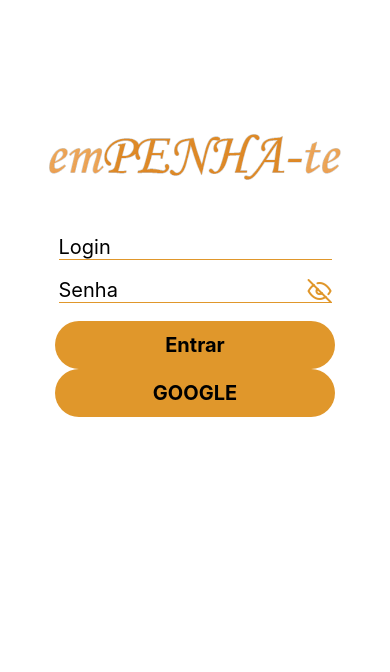
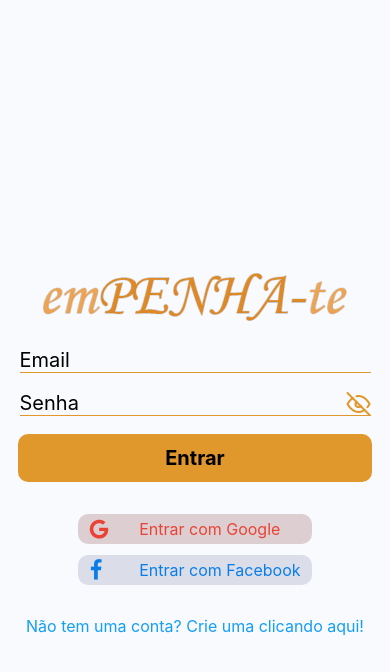
Before and after one commit to Thiagospg/emPENHA-te, a React Native app: screen /Login in a window 390 px wide. Shown: the top 672 px of the page. Built offline with nearby package versions, Linux system fonts and the light colour scheme.

Commit message:
added style for google and facebook buttons, and added register form

```diff
--- a/src/pages/Login/index.js
+++ b/src/pages/Login/index.js
@@ -1,42 +1,49 @@
-import React, { useState } from 'react';
+import React, { useState, useEffect } from 'react';
 import styles from './style';
 import firebase from '../../config/firebaseconfig';
 import { Feather } from '@expo/vector-icons';
 import * as Google from 'expo-google-app-auth';
+import { FontAwesome } from '@expo/vector-icons';
 import { View,
          Text,
          SafeAreaView,
          TextInput,
          Image,
-         TouchableOpacity
+         TouchableOpacity,
+         Alert
         } from 'react-native';
 
-export default function Login({ navigation }){
+export default function Login({ route, navigation }){
 
-    const [login, setLogin] = useState('');
+    const [email, setEmail] = useState('');
     const [password, setPassword] = useState('');
     const [passwordVisible, setPasswordVisible] = useState(true);
 
     //Sign in using a simple account created in the app
-    const handleLogin = (login, password) => {
-        firebase.auth().signInWithEmailAndPassword(login, password)
+    const handleLogin = (email, password) => {
+        firebase.auth().signInWithEmailAndPassword(email, password)
         .then((userCredential) => {
+            let user = userCredential.user;
 
-            let user = userCredential.user;
-            console.log(user.uid)
-            navigation.navigate("PostHome", {userId: user.uid})
+            if (user.emailVerified) {
+                navigation.navigate("PostHome", {userId: user.uid})
+            } else {
+                Alert.alert('Não foi possível entrar', 'O email ainda não foi ativado. Por favor, verifique sua caixa de email para ativar esta conta.')
+            }
 
         })
         .catch((error) => {
             let errorCode = error.code;
             let errorMessage = error.message;
 
-            if (errorCode === 'auth/invalid-email'){
-                alert('E-mail ou senha incorreto')
-            }else {
-                console.log(errorCode + ' ' + errorMessage);
+            console.log(errorCode + ' ' + errorMessage);
+
+            switch(errorCode){
+                case 'auth/invalid-email':
+                    Alert.alert('Não foi possível entrar','O email está incorreto');
+                case 'auth/wrong-password':
+                    Alert.alert('Não foi possível entrar','A senha está incorreta');
             }
-
         });
     }
 
@@ -91,9 +98,9 @@ export default function Login({ navigation }){
                 <View style={styles.boxInputLogin}>
                     <TextInput
                         style={styles.input}
-                        placeholder="Login"
-                        value={login}
-                        onChangeText={(val) => setLogin(val)}
+                        placeholder="Email"
+                        value={email}
+                        onChangeText={(val) => setEmail(val)}
                     />
                 </View>
                 <View style={styles.boxInputPassword}>
@@ -118,19 +125,49 @@ export default function Login({ navigation }){
                 </View>
             </View>
 
+
             <View style={styles.boxButton}>
                 <TouchableOpacity
-                onPress={() => handleLogin(login, password)}
+                onPress={() => handleLogin(email, password)}
                 style={styles.buttonLogin}>
                     <Text style={styles.textButton}>Entrar</Text>
+                </TouchableOpacity>
+            </View>
+
+
+            <View style={styles.boxButton}>
+                <TouchableOpacity
+                onPress={() => signInWithGoogleAsync()}
+                style={styles.buttonGoogle}>
+                    <View style={styles.boxButtonGoogle}>
+                        <View style={styles.boxGoogleButtonIcon}>
+                            <FontAwesome name="google" size={22} color="#EA4335"/>
+                        </View>
+                        <View style={styles.boxButtonGoogleText}>
+                            <Text style={styles.textButtonGoogle}>Entrar com Google</Text>
+                        </View>
+                    </View>
                 </TouchableOpacity>
             </View>
 
             <View style={styles.boxButton}>
                 <TouchableOpacity
                 onPress={() => signInWithGoogleAsync()}
-                style={styles.buttonGoogle}>
-                    <Text style={styles.textButton}>GOOGLE</Text>
+                style={styles.buttonFacebook}>
+                    <View style={styles.boxButtonFacebook}>
+                        <View style={styles.boxFacebookButtonIcon}>
+                            <FontAwesome name="facebook" size={22} color="#097EEB"/>
+                        </View>
+                        <View style={styles.boxButtonFacebookText}>
+                            <Text style={styles.textButtonFacebook}>Entrar com Facebook</Text>
+                        </View>
+                    </View>
+                </TouchableOpacity>
+            </View>
+
+            <View style={styles.boxRegister}>
+                <TouchableOpacity onPress={() => navigation.navigate("Register")}>
+                    <Text style={styles.textRegister}>Não tem uma conta? Crie uma clicando aqui!</Text>
                 </TouchableOpacity>
             </View>
         </SafeAreaView>
--- a/src/pages/Login/style.js
+++ b/src/pages/Login/style.js
@@ -3,16 +3,20 @@ import { StyleSheet } from "react-native";
 const styles = StyleSheet.create({
     container:{
         flex: 1,
-        paddingTop: "30%",
-        backgroundColor: "#fff",
+        alignItems: 'center',
+        justifyContent: 'center',
+        backgroundColor: "#f9fafd",
+        paddingTop:50
+
     },
     boxLogo:{
-        alignItems: "center",
-        marginBottom: "10%",
+        width: '100%',
+        alignItems: 'center',
+        marginBottom: "3%",
     },
     imageLogo:{
-        width: "75%",
-        resizeMode: "contain",
+        width: '78%',
+        resizeMode: 'contain',
     },
     boxInput:{
         alignItems: "center",
@@ -20,14 +24,14 @@ const styles = StyleSheet.create({
     },
     boxInputLogin:{
         flexDirection: "row",
-        width: "70%",
+        width: "90%",
         alignItems: "center",
         justifyContent: "center",
 
     },
     boxInputPassword:{
         flexDirection: "row",
-        width: "70%",
+        width: "90%",
         justifyContent: "flex-end",
     },
     input:{
@@ -48,21 +52,82 @@ const styles = StyleSheet.create({
     },
     buttonLogin:{
         backgroundColor: "#E0972B",
-        width: "72%",
+        width: "91%",
         alignItems: "center",
-        borderRadius: 50
+        borderRadius: 10,
+        marginBottom: '5%'
     },
     textButton:{
         padding: 12,
         fontWeight: "bold",
-        fontSize: 20
+        fontSize: 20,
+
     },
     buttonGoogle:{
-        backgroundColor: "#E0972B",
-        width: "72%",
+        backgroundColor: "#DDCED2",
+        width: "60%",
         alignItems: "center",
-        borderRadius: 50
+        borderRadius: 10,
+        margin: '3%',
+        flexDirection: "row",
     },
+    textButtonGoogle:{
+        padding: 5,
+        //fontWeight: "bold",
+        fontSize: 16,
+        color: '#EA4335'
+    },
+    boxButtonGoogle:{
+        flexDirection: 'row',
+        alignItems: 'center',
+        flex: 1,
+
+    },
+    boxGoogleButtonIcon:{
+        paddingLeft:'5%',
+        flex: 0.2
+    },
+    boxButtonGoogleText:{
+        flex: 0.8
+
+    },
+    buttonFacebook:{
+        backgroundColor: "#DBDDE9",
+        width: "60%",
+        alignItems: "center",
+        borderRadius: 10,
+        margin: 0,
+        flexDirection: "row",
+    },
+    boxButtonFacebook:{
+        flexDirection: 'row',
+        alignItems: 'center',
+        flex: 1,
+
+    },
+    boxFacebookButtonIcon:{
+        paddingLeft:'5%',
+        flex: 0.2
+    },
+    boxButtonFacebookText:{
+        flex: 0.8
+
+    },
+    textButtonFacebook:{
+        padding: 5,
+        //fontWeight: "bold",
+        fontSize: 16,
+        color: '#097EEB'
+    },
+    boxRegister:{
+        marginTop: '8%',
+        alignItems: 'center',
+        justifyContent: 'center',
+    },
+    textRegister:{
+        fontSize: 16,
+        color: '#139ef8'
+    }
 });
 
 export default styles
--- a/src/pages/Register/index.js
+++ b/src/pages/Register/index.js
@@ -1,10 +1,80 @@
-import React from 'react';
-import { View, Text } from 'react-native';
+import React, { useState } from 'react';
+import firebase from '../../config/firebaseconfig';
+import { Feather } from '@expo/vector-icons';
+import styles from './style';
+import { View, Text, TextInput, TouchableOpacity, SafeAreaView, Alert } from 'react-native';
 
-export default function Register(){
+export default function Register({ navigation }){
+
+    const [email, setEmail] = useState('')
+    const [password, setPassword] = useState('')
+    const [repeatPassword, setRepeatPassword] = useState('')
+
+    const handleRegister = (email, password) => {
+        if (password === repeatPassword) {
+            firebase.auth().createUserWithEmailAndPassword(email, password)
+            .then((userCredential) => {
+
+                var user = userCredential.user;
+                console.log('Registered')
+                user.sendEmailVerification();
+                Alert.alert('Conta criada com sucesso', 'Por favor, verifique a sua caixa de entrada do email para ativar esta conta.')
+
+                navigation.navigate("Login")
+            })
+            .catch((error) => {
+                var errorCode = error.code;
+                var errorMessage = error.message;
+                console.log(errorCode + ' ' + errorMessage)
+
+                if (errorCode === 'auth/email-already-in-use') {
+                    Alert.alert('Não foi possível realizar o cadastro','O email informado já está cadastrado. Use-o para fazer o login ou informe outro.')
+                }
+            });
+        } else {
+            Alert.alert('Não foi possível realizar o cadastro','As senhas não são iguais. Digite novamente!')
+        }
+    }
+
+
     return(
-        <View>
-            <Text>Register</Text>
-        </View>
+        <SafeAreaView style={styles.container}>
+            <View style={styles.boxInput}>
+                <View style={styles.boxInputLogin}>
+                    <TextInput
+                        style={styles.input}
+                        placeholder="Email"
+                        value={email}
+                        onChangeText={(val) => setEmail(val)}
+                    />
+                </View>
+                <View style={styles.boxInputPassword}>
+                    <TextInput
+                        style={styles.input}
+                        placeholder="Senha"
+                        secureTextEntry={true}
+                        value={password}
+                        onChangeText={(val) => setPassword(val)}
+                    />
+                </View>
+                <View style={styles.boxInputPassword}>
+                    <TextInput
+                        style={styles.input}
+                        placeholder="Digite a senha novamente"
+                        secureTextEntry={true}
+                        value={repeatPassword}
+                        onChangeText={(val) => setRepeatPassword(val)}
+                    />
+                </View>
+
+                <View style={styles.boxButton}>
+                    <TouchableOpacity
+                    onPress={() => handleRegister(email, password)}
+                    style={styles.buttonRegister}>
+                        <Text style={styles.textButton}>Cadastrar</Text>
+                    </TouchableOpacity>
+                </View>
+            </View>
+        </SafeAreaView>
     );
 }
--- a/src/pages/Register/style.js
+++ b/src/pages/Register/style.js
@@ -0,0 +1,59 @@
+import { StyleSheet } from "react-native";
+
+const styles = StyleSheet.create({
+    container:{
+        flex: 1,
+        alignItems: 'center',
+
+        backgroundColor: "#f9fafd",
+        justifyContent: 'center'
+
+    },
+    boxInput:{
+        alignItems: "center",
+        width: "100%",
+    },
+    boxInputLogin:{
+        flexDirection: "row",
+        width: "90%",
+        alignItems: "center",
+        justifyContent: "center",
+
+    },
+    boxInputPassword:{
+        flexDirection: "row",
+        width: "90%",
+        justifyContent: "flex-end",
+    },
+    input:{
+        width: "100%",
+        borderBottomWidth: 1,
+        marginBottom: 18,
+        borderBottomColor: "#E0972B",
+        fontSize: 20,
+
+    },
+    iconPasswordView:{
+        position: "absolute",
+    },
+    boxButton:{
+        width: "100%",
+        alignItems: "center",
+
+    },
+    buttonRegister:{
+        backgroundColor: "#E0972B",
+        width: "91%",
+        alignItems: "center",
+        borderRadius: 10,
+        marginBottom: '5%'
+    },
+    textButton:{
+        padding: 12,
+        fontWeight: "bold",
+        fontSize: 20,
+
+    },
+});
+
+export default styles
```
Also changed, not shown: App.js (+11 -2 lines).
